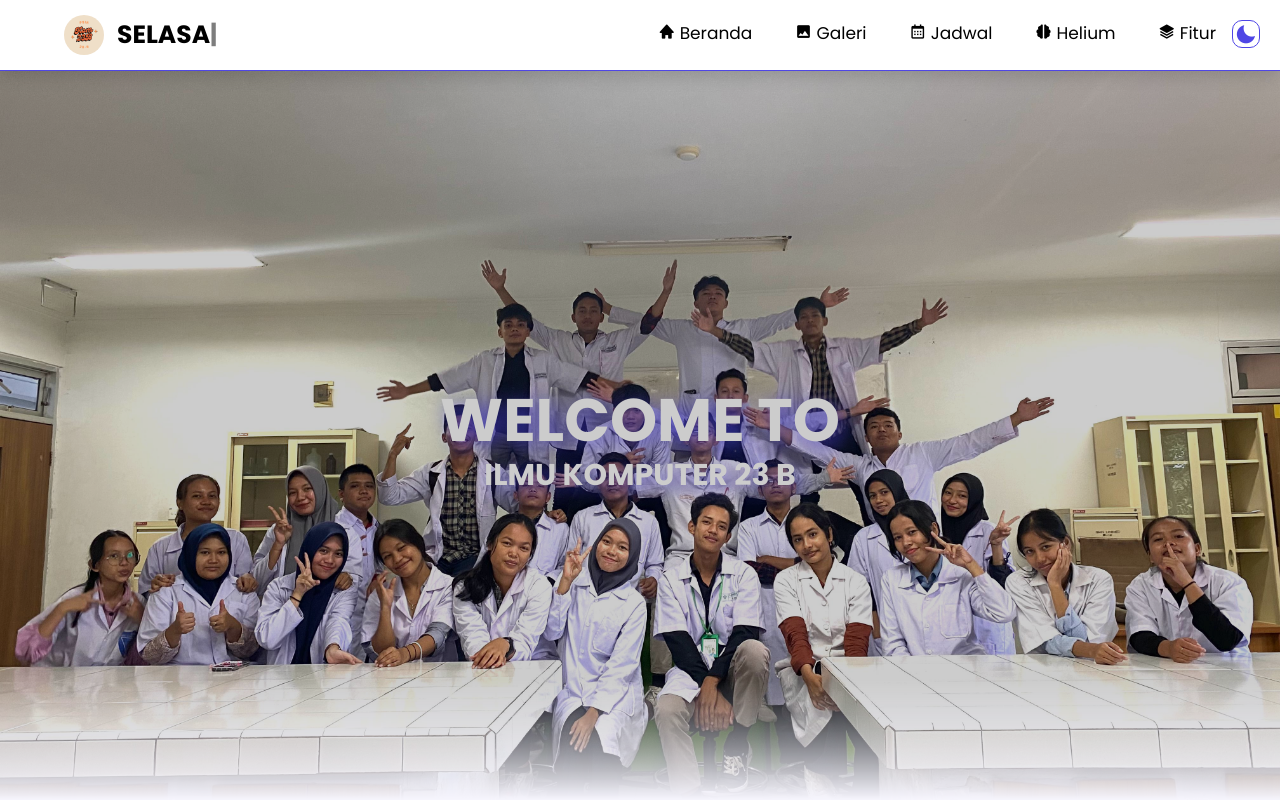
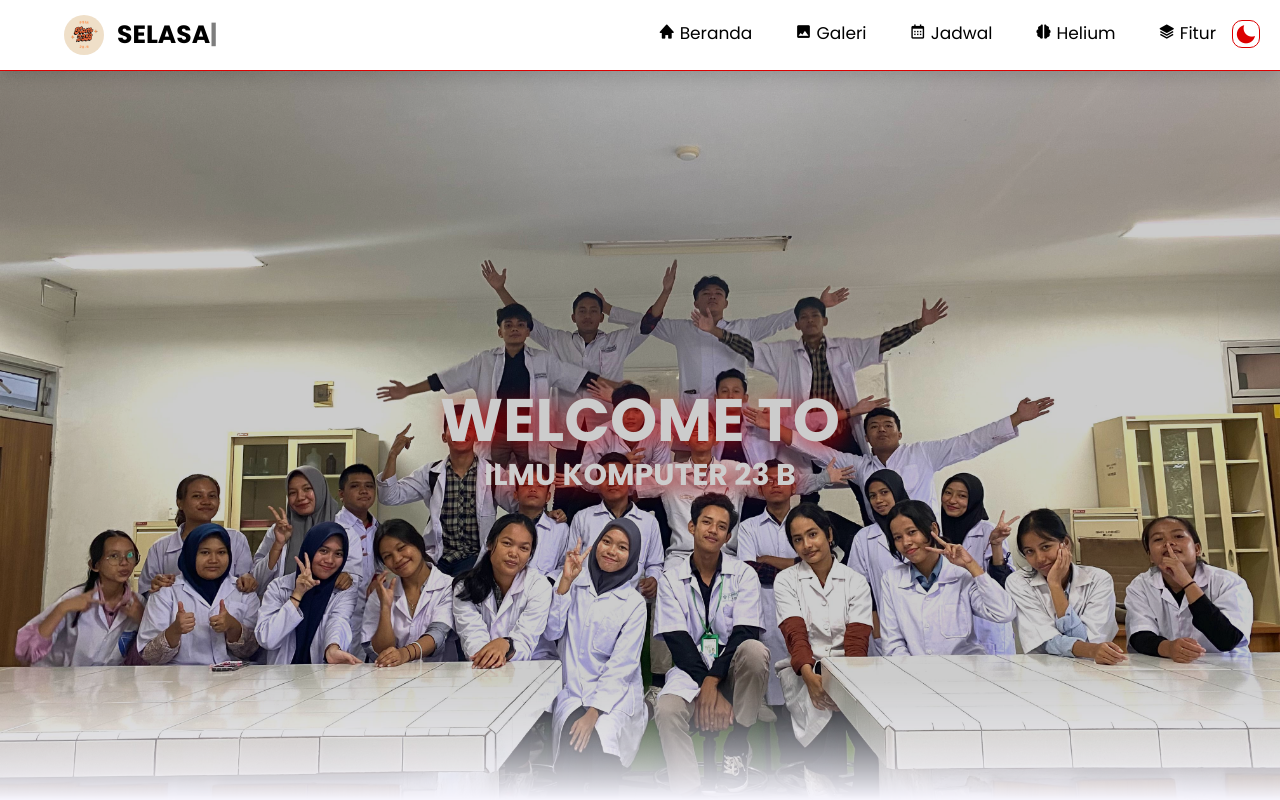
Before and after one commit to RiyanWardhana22/psik23b-v5.2, a website: page index.html in a window 1280 px wide. Shown: the top 800 px of the page. Drawn offline with nearby package versions, Linux system fonts and the light colour scheme; some packages are replaced by stand-ins of ours; a script that the page names is missing.

Commit message:
Fix: Change Color Theme

```diff
--- a/assets/theme.css
+++ b/assets/theme.css
@@ -1,12 +1,12 @@
 :root {
   --bg: #f6f5fd;
   --text-color: #000000;
-  --main-color: #4f46e5;
+  --main-color: #dc0000;
   --gradient: linear-gradient(
     90deg,
-    rgba(8, 0, 143, 1) 0%,
-    rgba(79, 70, 229, 1) 50%,
-    rgba(24, 18, 122, 1) 100%
+    rgba(166, 0, 0, 1) 0%,
+    rgba(220, 0, 0, 1) 50%,
+    rgba(166, 0, 0, 1) 100%
   );
   --second-bg: #ffffff;
   --lightbshadow: rgba(0, 0, 0, 0.15);
@@ -17,12 +17,12 @@
 .dark-mode {
   --bg: #0b0d14;
   --text-color: #f6f5fd;
-  --main-color: #4f46e5;
+  --main-color: #dc0000;
   --gradient: linear-gradient(
     90deg,
-    rgba(8, 0, 143, 1) 0%,
-    rgba(79, 70, 229, 1) 50%,
-    rgba(24, 18, 122, 1) 100%
+    rgba(166, 0, 0, 1) 0%,
+    rgba(220, 0, 0, 1) 50%,
+    rgba(166, 0, 0, 1) 100%
   );
   --second-bg: #0b0d14;
   --lightbshadow: rgba(255, 255, 255, 0.08);
--- a/index.html
+++ b/index.html
@@ -107,7 +107,7 @@
     <!-- Profile Section Start -->
     <section class="about" id="profil">
         <div class="about-img">
-          <img src="./assets/img/server-animate.svg" alt="" />
+          <img src="./assets/img/developer-activity-animate.svg" alt="" />
         </div>
         <div class="about-content">
           <h2 class="heading">PROFIL KELAS</h2>
--- a/schedule/schedule.js
+++ b/schedule/schedule.js
@@ -5,9 +5,9 @@ Swal.fire({
   padding: "3em",
   background: `linear-gradient(
     90deg,
-    rgba(79, 71, 175, 1) 0%,
-    rgba(104, 92, 254, 1) 35%,
-    rgba(104, 92, 254, 1) 100%
+    rgba(166, 0, 0, 1) 0%,
+    rgba(220, 0, 0, 1) 50%,
+    rgba(166, 0, 0, 1) 100%
   )`,
   // icon: "warning",
   confirmButtonText: "OK",
```
Also changed, not shown: assets/img/developer-activity-animate.svg (added), assets/img/server-animate.svg (deleted).
